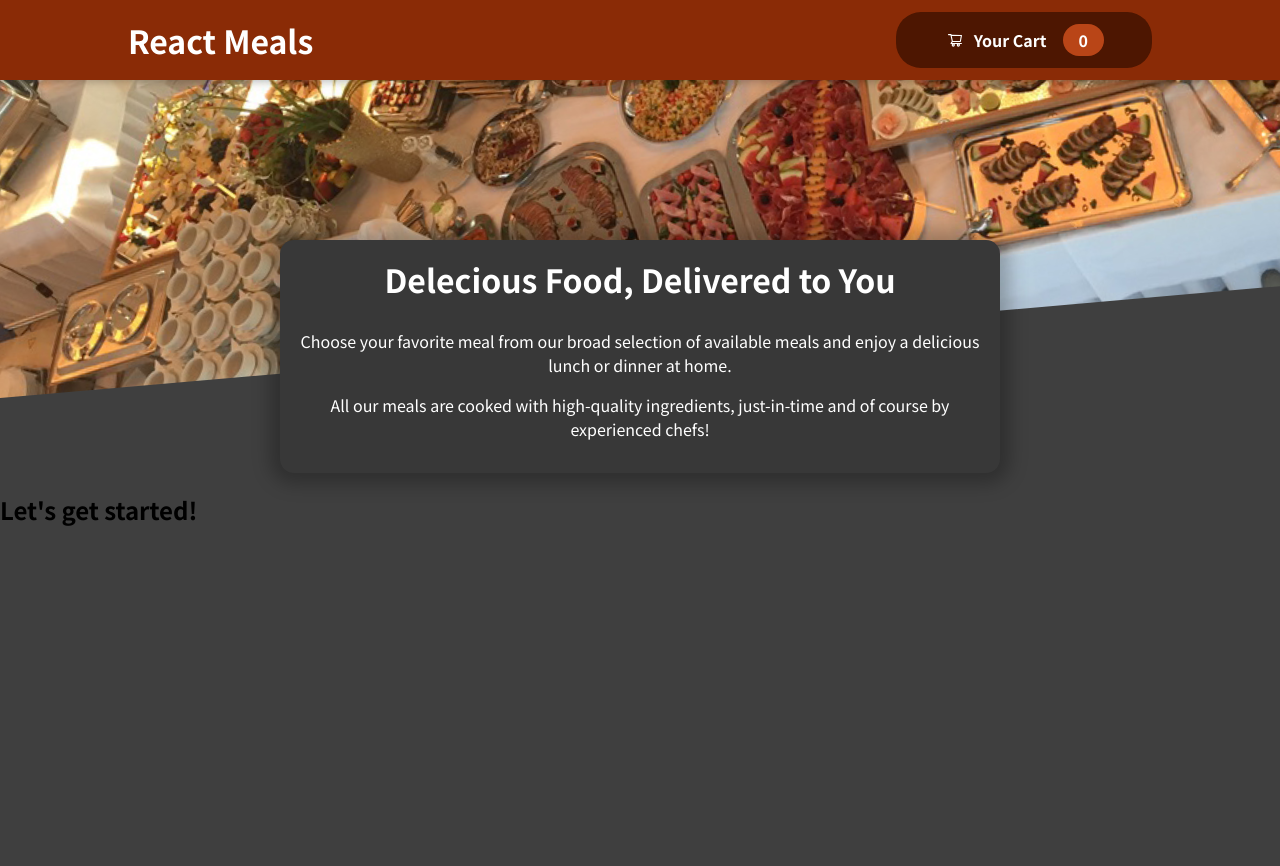
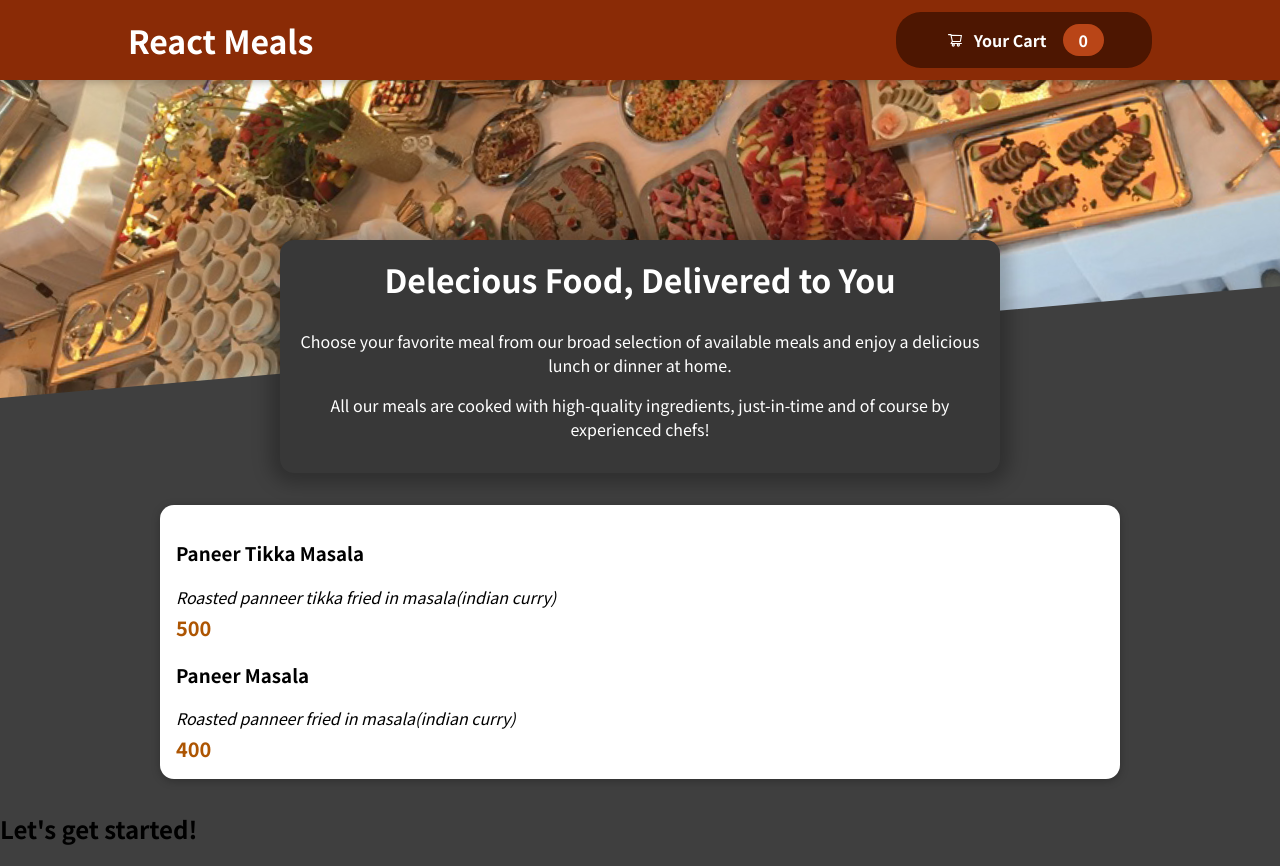
Before and after one commit to 5Knight2/Restaurant-app, a React (Create React App) app: page / in a window 1280 px wide. Before the commit the page ends 800 px from the top, so only its background shows below. Built offline with nearby package versions, Linux system fonts and the light colour scheme.

Commit message:
Meal Iteam List added

```diff
--- a/src/App.js
+++ b/src/App.js
@@ -1,10 +1,10 @@
 import React from "react";
 import Header from "./Components/Layout/Header";
-import MealsSummary from "./Components/Meals/MealsSummary";
+import Meals from './Components/Meals/Meals'
 function App() {
   return (<React.Fragment>
     <Header></Header>
-    <MealsSummary></MealsSummary>
+    <Meals></Meals>
     <div>
       <h2>Let's get started!</h2>
     </div>
--- /dev/null
+++ b/src/Components/Meals/AvailableItems.js
@@ -0,0 +1,20 @@
+import React from "react"
+import classes from './AvailableItems.module.css'
+import Card from '../UI/Card'
+import MealItem from './MealItem/MealItem'
+
+const Items=[{id:1,name:"Paneer Tikka Masala", description:"Roasted panneer tikka fried in masala(indian curry)",price:500,
+},{id:2,name:"Paneer Masala", description:"Roasted panneer fried in masala(indian curry)",price:400}]
+const AvailableItems=()=>{
+
+   const list= Items.map((c)=>{return (<li key={c.id}><MealItem name={c.name} description={c.description} price={c.price}></MealItem>
+   </li>)})
+
+   return (<div className={classes.meals}>
+   <Card> <ul>
+        {list}
+    </ul></Card>
+   </div>)
+}
+
+export default AvailableItems;
--- /dev/null
+++ b/src/Components/Meals/AvailableItems.module.css
@@ -0,0 +1,24 @@
+.meals {
+    max-width: 60rem;
+    width: 90%;
+    margin: 2rem auto;
+    animation: meals-appear 1s ease-out forwards;
+  }
+
+  .meals ul {
+    list-style: none;
+    margin: 0;
+    padding: 0;
+  }
+
+  @keyframes meals-appear {
+    from {
+      opacity: 0;
+      transform: translateY(3rem);
+    }
+
+    to {
+      opacity: 1;
+      transform: translateY(0);
+    }
+  }
--- /dev/null
+++ b/src/Components/Meals/MealItem/MealItem.js
@@ -0,0 +1,13 @@
+
+import classes from './MealItem.module.css'
+import React from 'react'
+const MealItem=(props)=>{
+    return(
+        <React.Fragment>
+            <h3>{props.name}</h3>
+            <div className={classes.description}>{props.description}</div>
+            <div className={classes.price}>{props.price}</div>
+            </React.Fragment>
+    )
+}
+export default MealItem;
--- /dev/null
+++ b/src/Components/Meals/MealItem/MealItem.module.css
@@ -0,0 +1,22 @@
+.meal {
+    display: flex;
+    justify-content: space-between;
+    margin: 1rem;
+    padding-bottom: 1rem;
+    border-bottom: 1px solid #ccc;
+  }
+
+  .meal h3 {
+    margin: 0 0 0.25rem 0;
+  }
+
+  .description {
+    font-style: italic;
+  }
+
+  .price {
+    margin-top: 0.25rem;
+    font-weight: bold;
+    color: #ad5502;
+    font-size: 1.25rem;
+  }
--- /dev/null
+++ b/src/Components/Meals/Meals.js
@@ -0,0 +1,14 @@
+import React from "react";
+import MealsSummary from "./MealsSummary";
+import AvailableItems from "./AvailableItems";
+
+const Meals=()=>{
+    return (
+        <React.Fragment>
+            <MealsSummary></MealsSummary>
+            <AvailableItems></AvailableItems>
+        </React.Fragment>
+    )
+}
+
+export default Meals;
--- /dev/null
+++ b/src/Components/UI/Card.js
@@ -0,0 +1,10 @@
+import classes from './Card.module.css'
+
+const Card=(props)=>{
+    const className=classes.card;
+    return (<div className={className}>
+        {props.children}
+    </div>)
+}
+
+export default Card;
--- /dev/null
+++ b/src/Components/UI/Card.module.css
@@ -0,0 +1,6 @@
+.card {
+    padding: 1rem;
+    box-shadow: 0 2px 8px rgba(0, 0, 0, 0.25);
+    border-radius: 14px;
+    background-color: white;
+  }
```
